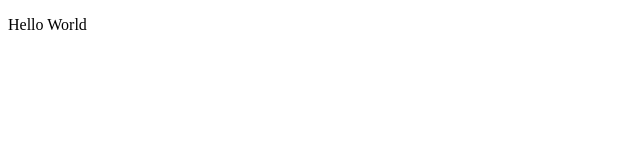
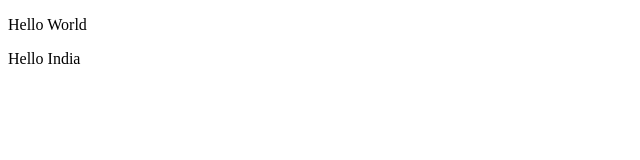
Before and after one commit to mrsan22/ExploreAngular, an Angular app: page / in a window 1280 px wide. Shown: the top 160 px of the page, without its empty margins (0-640 px from the left). Built offline with nearby package versions, Linux system fonts and the light colour scheme.

Commit message:
Update to Angular v9

```diff
--- a/angular.json
+++ b/angular.json
@@ -18,7 +18,7 @@
             "main": "src/main.ts",
             "polyfills": "src/polyfills.ts",
             "tsConfig": "tsconfig.app.json",
-            "aot": false,
+            "aot": true,
             "assets": [
               "src/favicon.ico",
               "src/assets"
@@ -41,7 +41,6 @@
               "sourceMap": false,
               "extractCss": true,
               "namedChunks": false,
-              "aot": true,
               "extractLicenses": true,
               "vendorChunk": false,
               "buildOptimizer": true,
--- a/src/app/app.component.ts
+++ b/src/app/app.component.ts
@@ -4,6 +4,8 @@ import { Component } from "@angular/core";
   selector: "app-root",
   template: `
     <p>Hello World</p>
+    <p>Hello India</p>
+    <!-- <p>Hello US</p> -->
   `
 })
 export class AppComponent {}
--- a/tsconfig.app.json
+++ b/tsconfig.app.json
@@ -9,7 +9,7 @@
     "src/polyfills.ts"
   ],
   "include": [
-    "src/**/*.ts"
+    "src/**/*.d.ts"
   ],
   "exclude": [
     "src/test.ts",
```
Also changed, not shown: package.json (+19 -18 lines), 1 other file (tests, documents, lock files or other folders).
